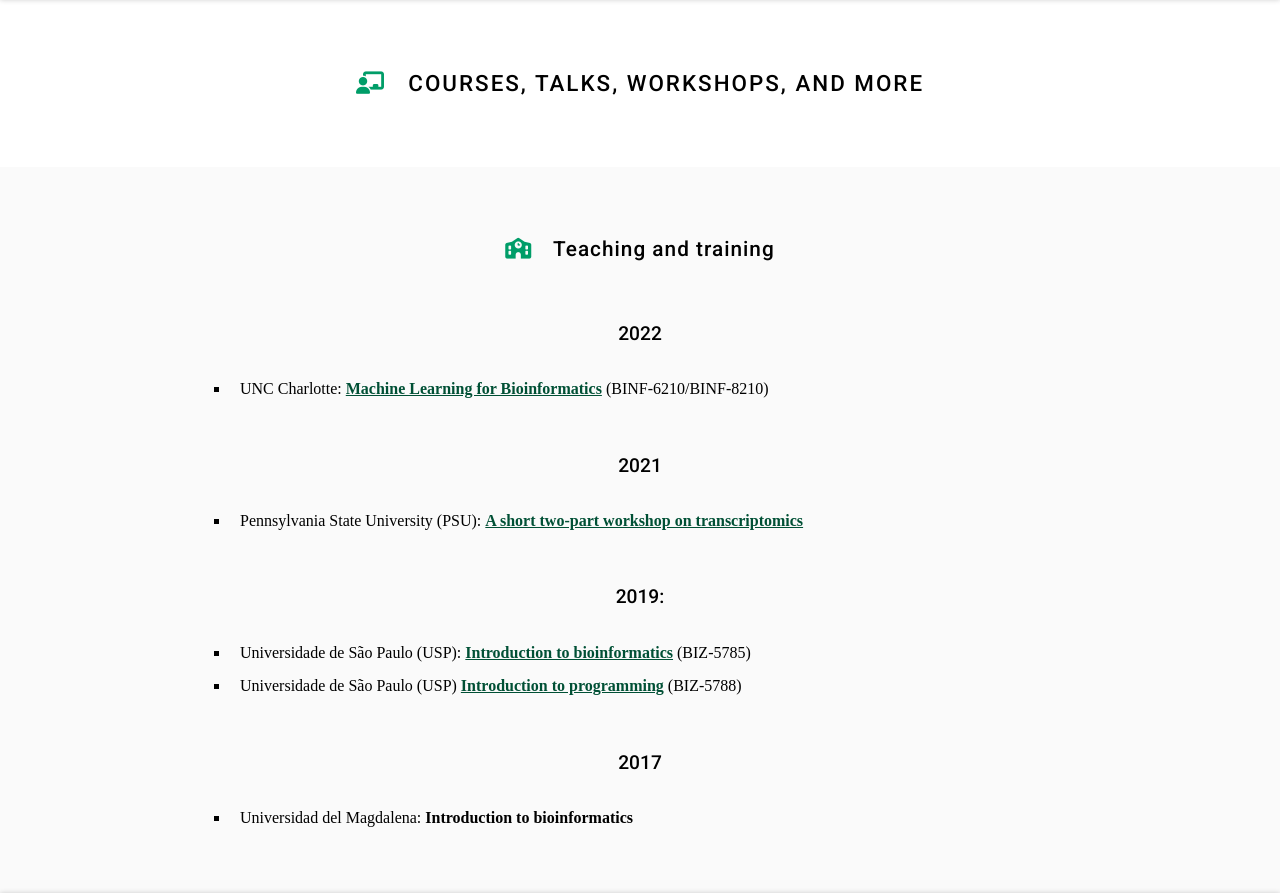
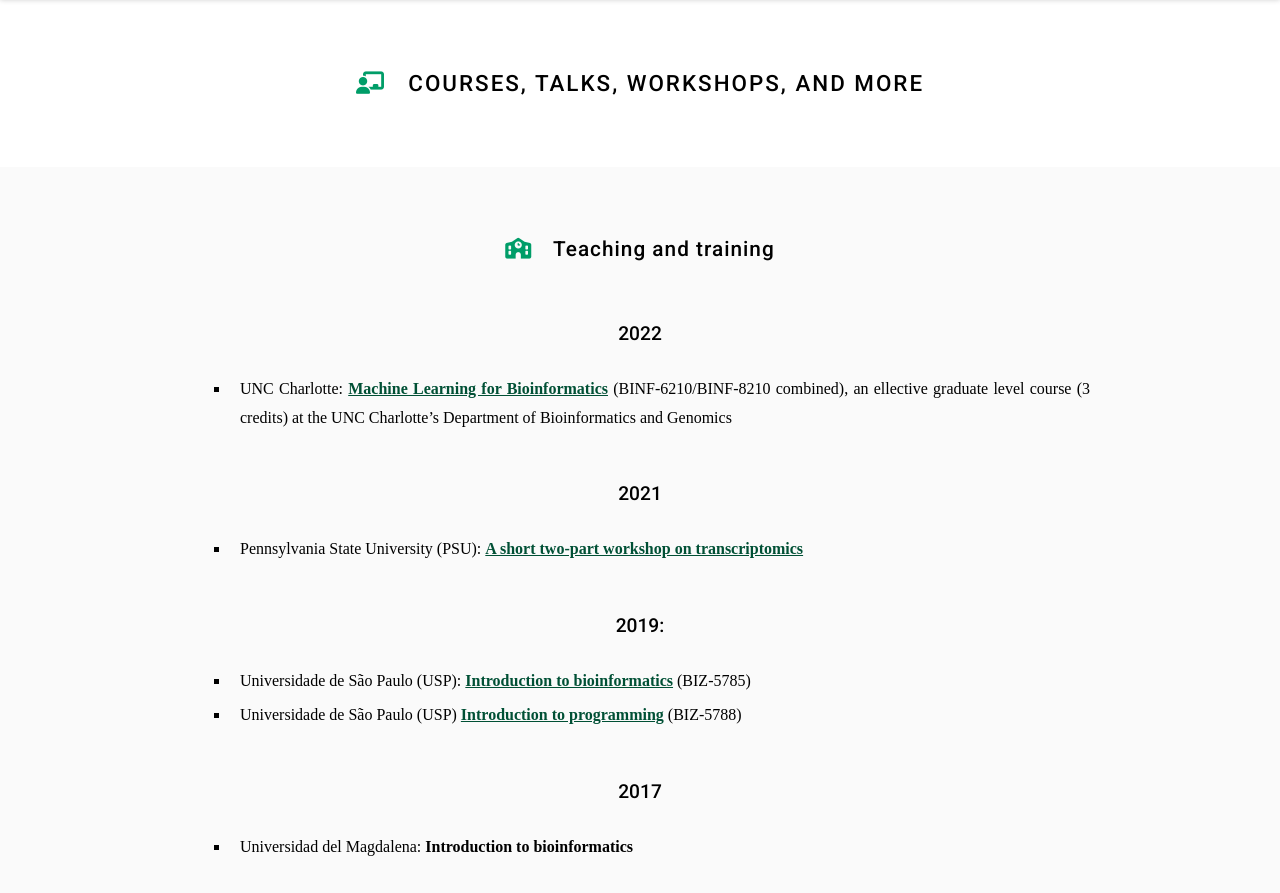
Before and after one commit to machadodj/machadodj.github.io, a Jekyll site: the page built from education/index.md, in a window 1280 px wide. Shown: the part 110-1003 px from the top of the page. Built offline with Jekyll 4.4.1, drawn with Linux system fonts in a browser that asks for light colours; nearby versions of some CDN libraries; some web fonts are replaced; grey boxes are pictures that could not be loaded.

Commit message:
Updated MaLeBi22
Added a link GitLab link to the MaLebi 2022 class.

```diff
--- a/education/index.md
+++ b/education/index.md
@@ -16,7 +16,7 @@ nav:
 ## <i class="fas fa-school"></i>Teaching and training
 
 ### 2022
-- UNC Charlotte: [**Machine Learning for Bioinformatics**](https://www.notion.so/phyloinformatics/Syllabus-58059c320c6244f48750514d0729a915) (BINF-6210/BINF-8210)
+- UNC Charlotte: [**Machine Learning for Bioinformatics**](https://gitlab.com/phyloinformatics/malebi22) (BINF-6210/BINF-8210 combined), an ellective graduate level course (3 credits) at the UNC Charlotte's Department of Bioinformatics and Genomics
 
 ### 2021
 - Pennsylvania State University (PSU): [**A short two-part workshop on transcriptomics**](https://denisjacobmachado.wixsite.com/psu21)
```
Also changed, not shown: images/logo.png (added).
